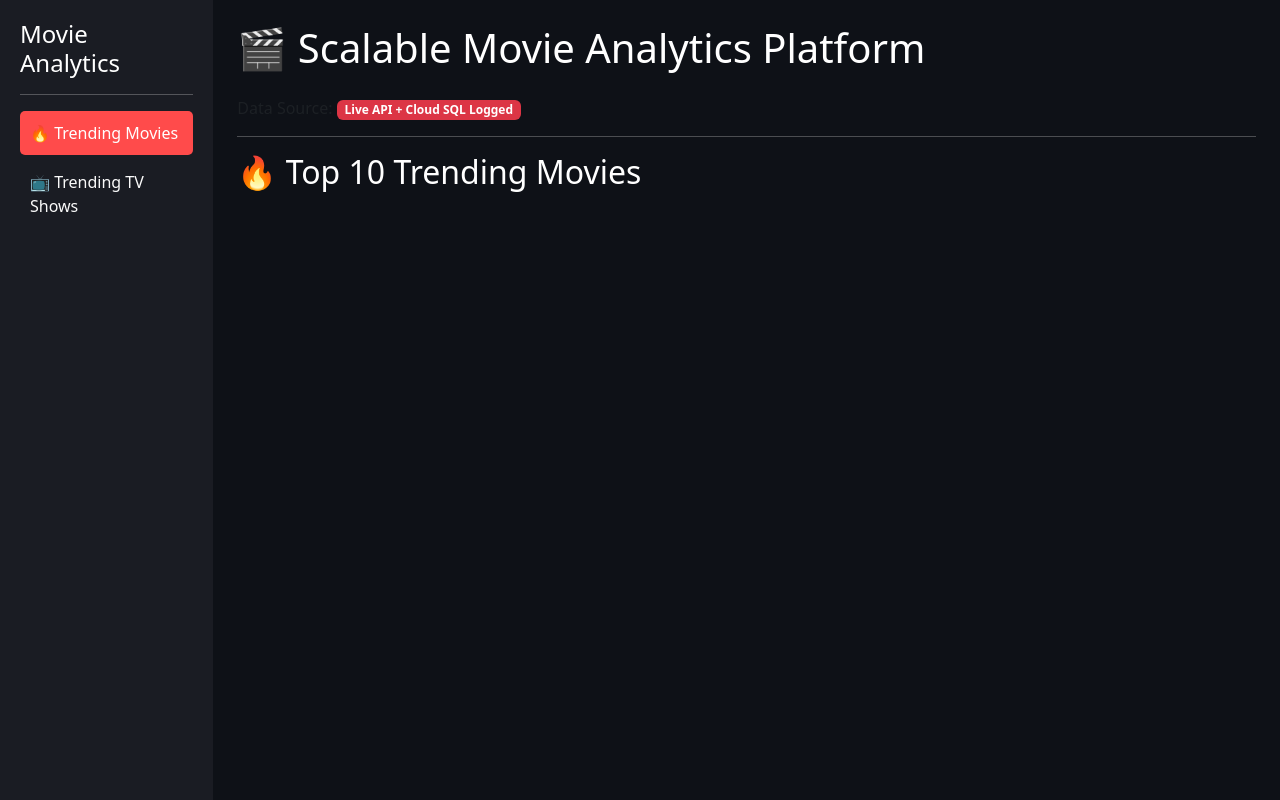
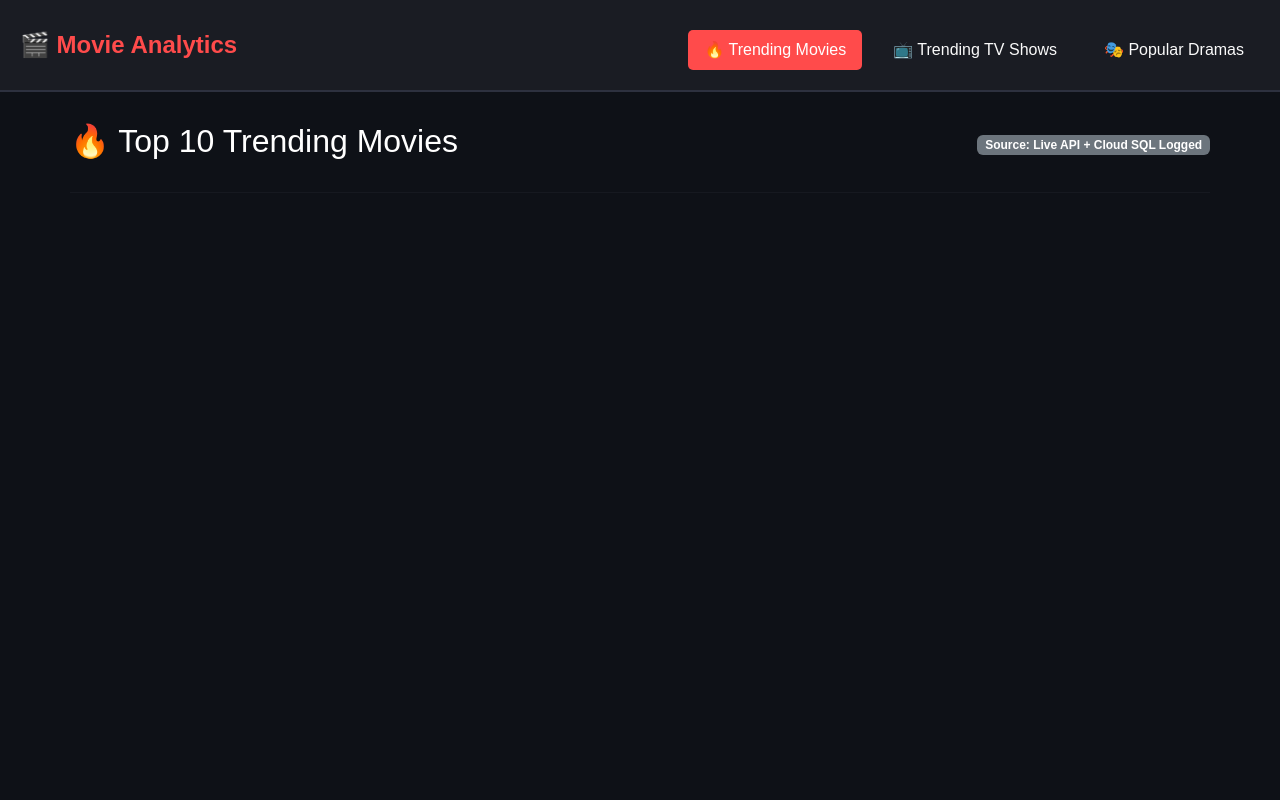
Before and after one commit to Akhtarh647/Movie_Analytics, a Flask app: page / in a window 1280 px wide. Run offline with Flask 3, Linux system fonts and the light colour scheme; data that the repository does not hold is empty; some libraries are stand-ins or nearby versions.

Commit message:
Add the Popular Dramas section back into the Flask application structure

```diff
--- a/app.py
+++ b/app.py
@@ -5,7 +5,10 @@ import requests
 import psycopg2
 import json
 
-app = Flask(__name__)
+current_dir = os.path.dirname(os.path.abspath(__file__))
+template_dir = os.path.join(current_dir, 'templates')
+
+app = Flask(__name__, template_folder=template_dir)
 
 # Environment Variables from GCP Setup
 DB_HOST = os.getenv("DB_HOST", "127.0.0.1")
@@ -40,13 +43,30 @@ def index():
         except Exception:
             pass
 
-    # Step 2: Cache Miss -> Call TMDB API
+    # Step 2: Cache Miss -> Call TMDB API based on menu choice
     source = "Live API + Cloud SQL Logged"
-    tmdb_type = "movie" if menu == "movies" else "tv"
-    url = f"https://api.themoviedb.org/3/trending/{tmdb_type}/day"
+    results = []
 
-    response = requests.get(url, params={"api_key": TMDB_API_KEY})
-    results = response.json().get("results", [])[:10]
+    try:
+        if menu == "movies":
+            url = "https://api.themoviedb.org/3/trending/movie/day"
+            response = requests.get(url, params={"api_key": TMDB_API_KEY})
+            results = response.json().get("results", [])[:10]
+        elif menu == "tv":
+            url = "https://api.themoviedb.org/3/trending/tv/day"
+            response = requests.get(url, params={"api_key": TMDB_API_KEY})
+            results = response.json().get("results", [])[:10]
+        elif menu == "dramas":
+            url = "https://api.themoviedb.org/3/discover/tv"
+            params = {
+                "api_key": TMDB_API_KEY,
+                "with_genres": "18",  # Drama genre ID
+                "sort_by": "popularity.desc"
+            }
+            response = requests.get(url, params=params)
+            results = response.json().get("results", [])[:10]
+    except Exception:
+        results = []
 
     # Step 3: Cloud SQL Logging
     try:
@@ -61,7 +81,7 @@ def index():
         pass
 
     # Step 4: Write to Redis Cache
-    if redis_client:
+    if redis_client and results:
         try:
             redis_client.setex(cache_key, 3600, json.dumps(results))
         except Exception:
@@ -69,6 +89,5 @@ def index():
 
     return render_template("index.html", current_menu=menu, source=source, results=results)
 
-# Uvicorn entry wrapper integration
 from asgiref.wsgi import WsgiToAsgi
 asgi_app = WsgiToAsgi(app)
--- a/templates/index.html
+++ b/templates/index.html
@@ -6,49 +6,57 @@
     <title>🎬 Scalable Movie Analytics Platform</title>
     <link href="https://cdn.jsdelivr.net/npm/bootstrap@5.3.0/dist/bootstrap.min.css" rel="stylesheet">
     <style>
-        body { background-color: #0e1117; color: #ffffff; }
-        .sidebar { background-color: #1a1c23; min-height: 100vh; padding: 20px; }
-        .sidebar a { color: #fafafa; text-decoration: none; display: block; padding: 10px; margin: 5px 0; border-radius: 5px; }
+        body { background-color: #0e1117; color: #ffffff; font-family: sans-serif; margin: 0; padding: 0; }
+        .sidebar { background-color: #1a1c23; padding: 20px; border-bottom: 2px solid #2d313f; }
+        .sidebar h4 { margin: 0; font-weight: bold; color: #ff4b4b; }
+        .nav-links { display: flex; gap: 15px; margin-top: 10px; }
+        .sidebar a { color: #fafafa; text-decoration: none; padding: 8px 16px; border-radius: 5px; font-weight: 500; transition: 0.2s; }
         .sidebar a:hover, .sidebar a.active { background-color: #ff4b4b; color: white; }
-        .movie-card { background-color: #1a1c23; border-radius: 10px; padding: 20px; margin-bottom: 20px; }
-        .movie-poster { border-radius: 5px; max-width: 150px; }
+        .content-area { padding: 30px; max-width: 1200px; margin: 0 auto; }
+        .movie-card { background-color: #1a1c23; border-radius: 10px; padding: 20px; margin-bottom: 20px; border: 1px solid #2d313f; }
+        .movie-poster { border-radius: 5px; width: 120px; height: auto; object-fit: cover; }
     </style>
 </head>
 <body>
-    <div class="container-fluid">
-        <div class="row">
-            <div class="col-md-3 col-lg-2 sidebar">
-                <h4>Movie Analytics</h4>
-                <hr>
+
+    <div class="sidebar d-flex flex-column flex-md-row align-items-center justify-content-between">
+        <h4>🎬 Movie Analytics</h4>
+        <div class="nav-links">
             <a href="/?menu=movies" class="{% if current_menu == 'movies' %}active{% endif %}">🔥 Trending Movies</a>
             <a href="/?menu=tv" class="{% if current_menu == 'tv' %}active{% endif %}">📺 Trending TV Shows</a>
+            <a href="/?menu=dramas" class="{% if current_menu == 'dramas' %}active{% endif %}">🎭 Popular Dramas</a>
+        </div>
     </div>
 
-            <div class="col-md-9 col-lg-10 p-4">
-                <h1 class="mb-4">🎬 Scalable Movie Analytics Platform</h1>
-                <p class="text-muted">Data Source: <span class="badge bg-danger">{{ source }}</span></p>
-                <hr>
-
-                <h2 class="mb-4">
+    <div class="content-area">
+        <div class="d-flex justify-content-between align-items-center mb-4">
+            <h2>
                 {% if current_menu == 'movies' %}🔥 Top 10 Trending Movies
-                    {% else %}📺 Top 10 Trending TV Shows{% endif %}
+                {% elif current_menu == 'tv' %}📺 Top 10 Trending TV Shows
+                {% else %}🎭 Top 10 Popular Drama TV Shows{% endif %}
             </h2>
+            <span class="badge bg-secondary">Source: {{ source }}</span>
+        </div>
+        <hr style="border-color: #2d313f;">
 
         <div class="row">
             {% for item in results %}
-                    <div class="col-12 movie-card d-flex align-items-start gap-3">
+            <div class="col-12 movie-card d-flex align-items-start gap-4">
                 {% if item.poster_path %}
                 <img src="https://image.tmdb.org/t/p/w200{{ item.poster_path }}" class="movie-poster" alt="Poster">
                 {% endif %}
                 <div>
-                            <h3>{{ loop.index }}. {{ item.title or item.name }} ({{ item.release_date or item.first_air_date }})</h3>
-                            <p class="mt-2 text-secondary">{{ item.overview or "No overview available." }}</p>
+                    <h4 class="text-white mb-2">{{ loop.index }}. {{ item.title or item.name }}
+                        <span class="text-muted fs-6">({{ item.release_date or item.first_air_date }})</span>
+                    </h4>
+                    <p class="text-secondary mb-0" style="font-size: 0.95rem; line-height: 1.5;">
+                        {{ item.overview or "No overview available." }}
+                    </p>
                 </div>
             </div>
             {% endfor %}
         </div>
     </div>
-        </div>
-    </div>
+
 </body>
 </html>
```
Lines whose indentation alone changed are shown as unchanged.
